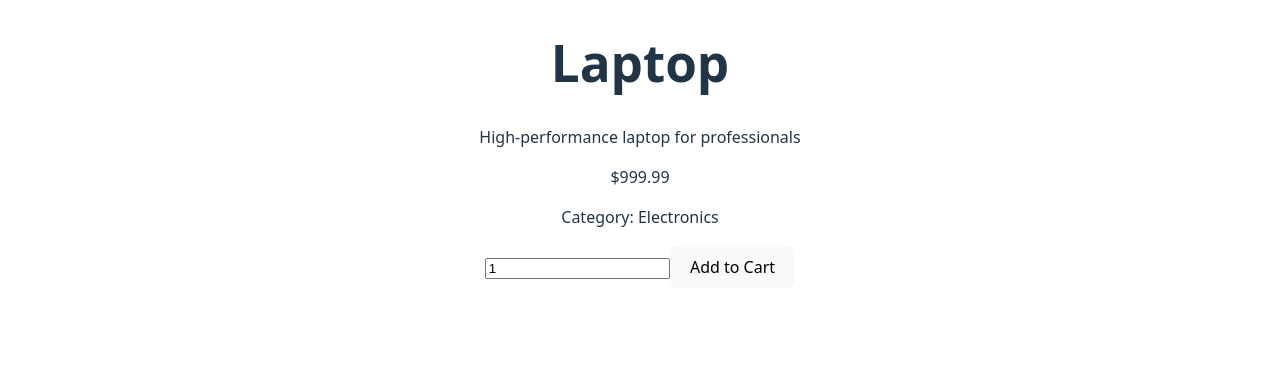
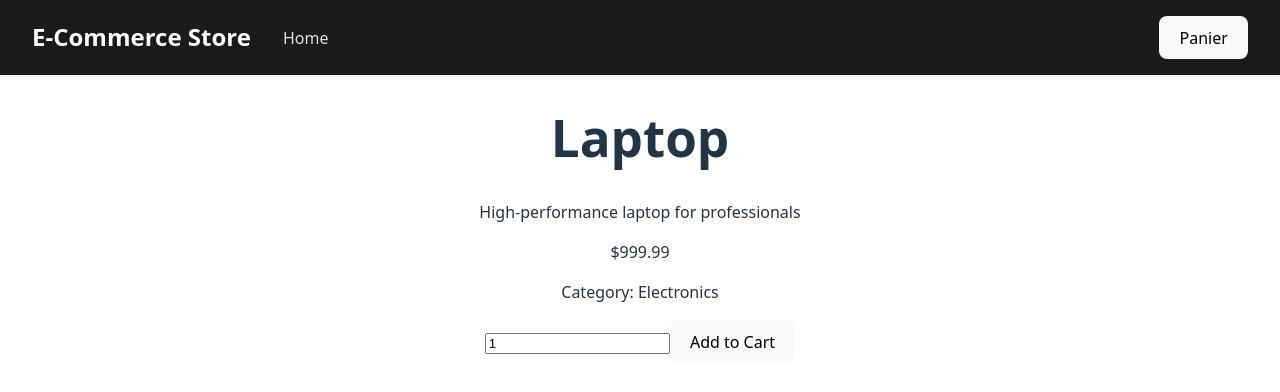
Before and after one commit to godafflig/ecommerce, a React (Vite) app: page /product/1 in a window 1280 px wide. Shown: the top 392 px of the page. Built offline with nearby package versions, Linux system fonts and the light colour scheme.

Commit message:
Add Navbar component to ProductPage for improved navigation

```diff
--- a/src/app/pages/ProductPage.tsx
+++ b/src/app/pages/ProductPage.tsx
@@ -2,6 +2,7 @@ import { useParams } from "react-router-dom";
 import { products } from "../data/product";
 import { useContext, useState } from "react";
 import { CartContext } from "../cart/CartContext";
+import { Navbar } from "../components/organisms/Navbar";
 
 export function ProductPage() {
     const { productId } = useParams();
@@ -26,6 +27,7 @@ export function ProductPage() {
 
     return (
         <div>
+            <Navbar />
             <h1>{product.name}</h1>
             <p>{product.description}</p>
             <p className="price">${product.price.toFixed(2)}</p>
```
